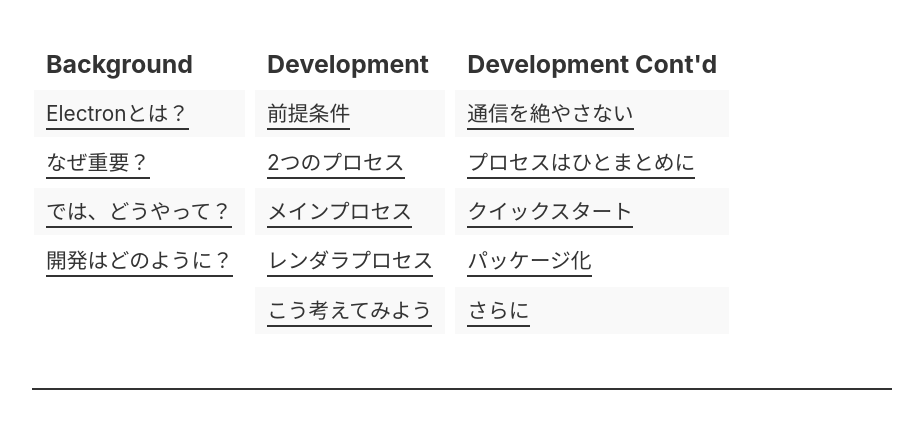
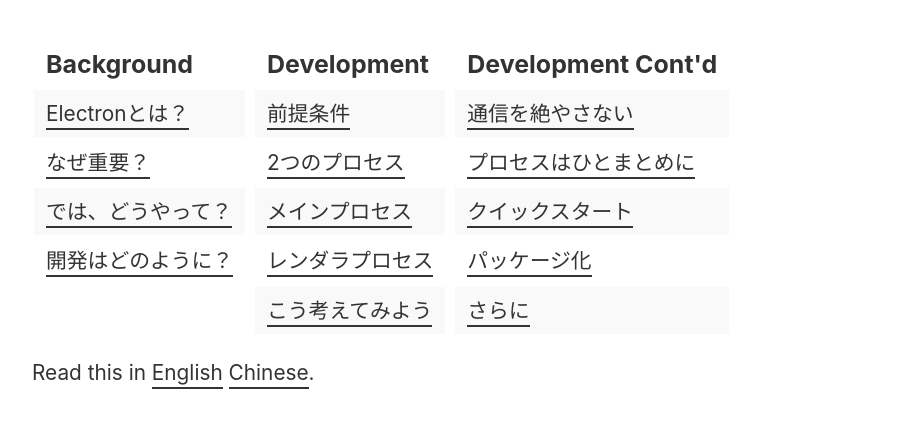
Before and after one commit to Suremotoo/essential-electron, a website: page index-jp.html in a window 1280 px wide. Shown: the part 320-745 px from the top of the page, without its empty margins (178-1101 px from the left). Drawn offline with Linux system fonts and the light colour scheme.

Commit message:
add zh,us link

```diff
--- a/index-jp.html
+++ b/index-jp.html
@@ -88,6 +88,7 @@
 </tr>
 </tbody>
 </table>
+<p>Read this in <a href="index.html">English</a> <a href="index-zh.html">Chinese</a>.</p>
 <h2 id="electron-">electronとは？</h2>
 <p>Electronは<span class="def">JavaScript、HTML、CSS</span>を使ってデスクトップアプリケーションを作ることができる<span class="def">ライブラリ</span>です。作ったアプリケーションはMac、Windows、Linuxで動かせます。</p>
 <h3 id="-">次は：<a href="#なぜ重要">なぜ重要？</a></h3>
```
